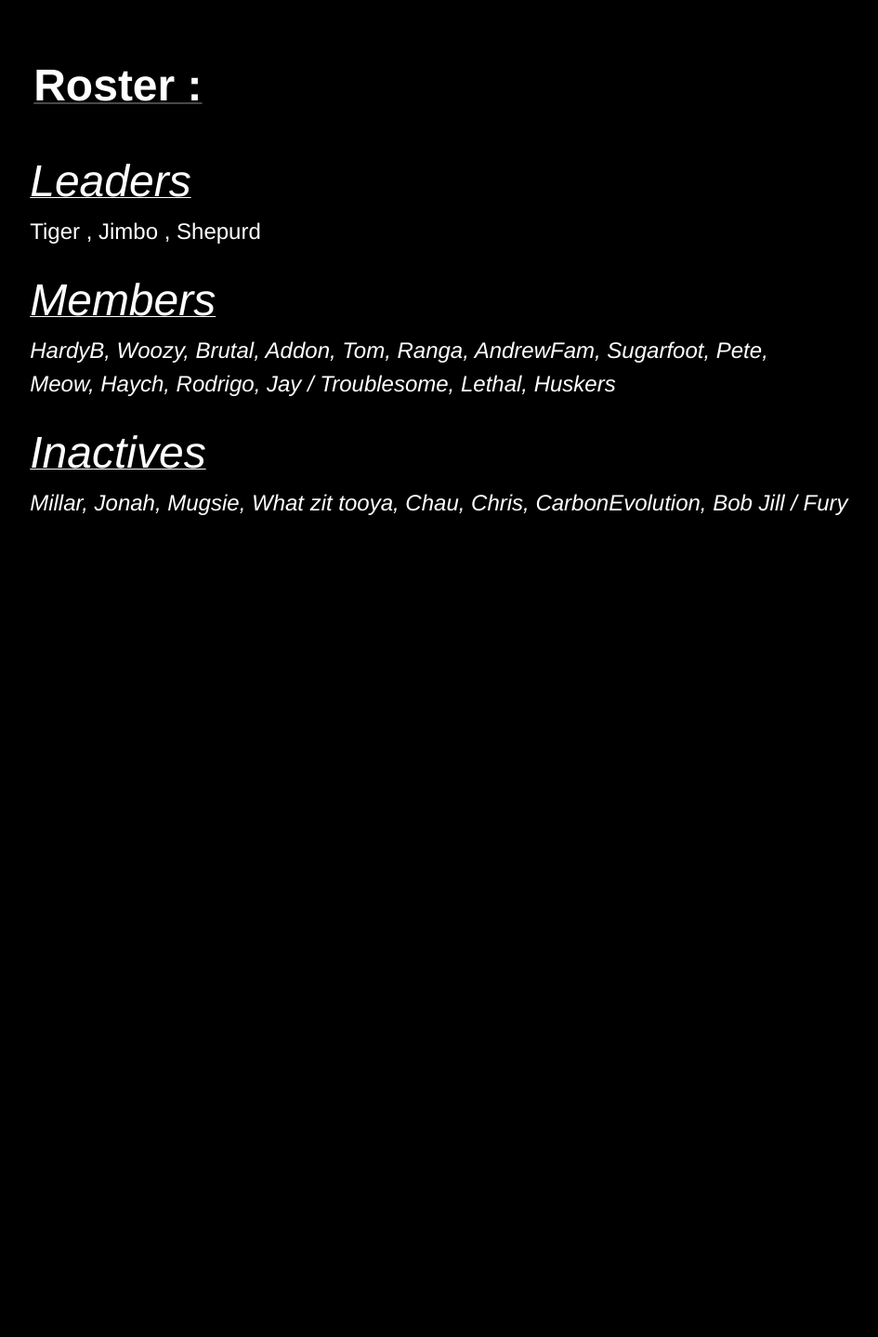
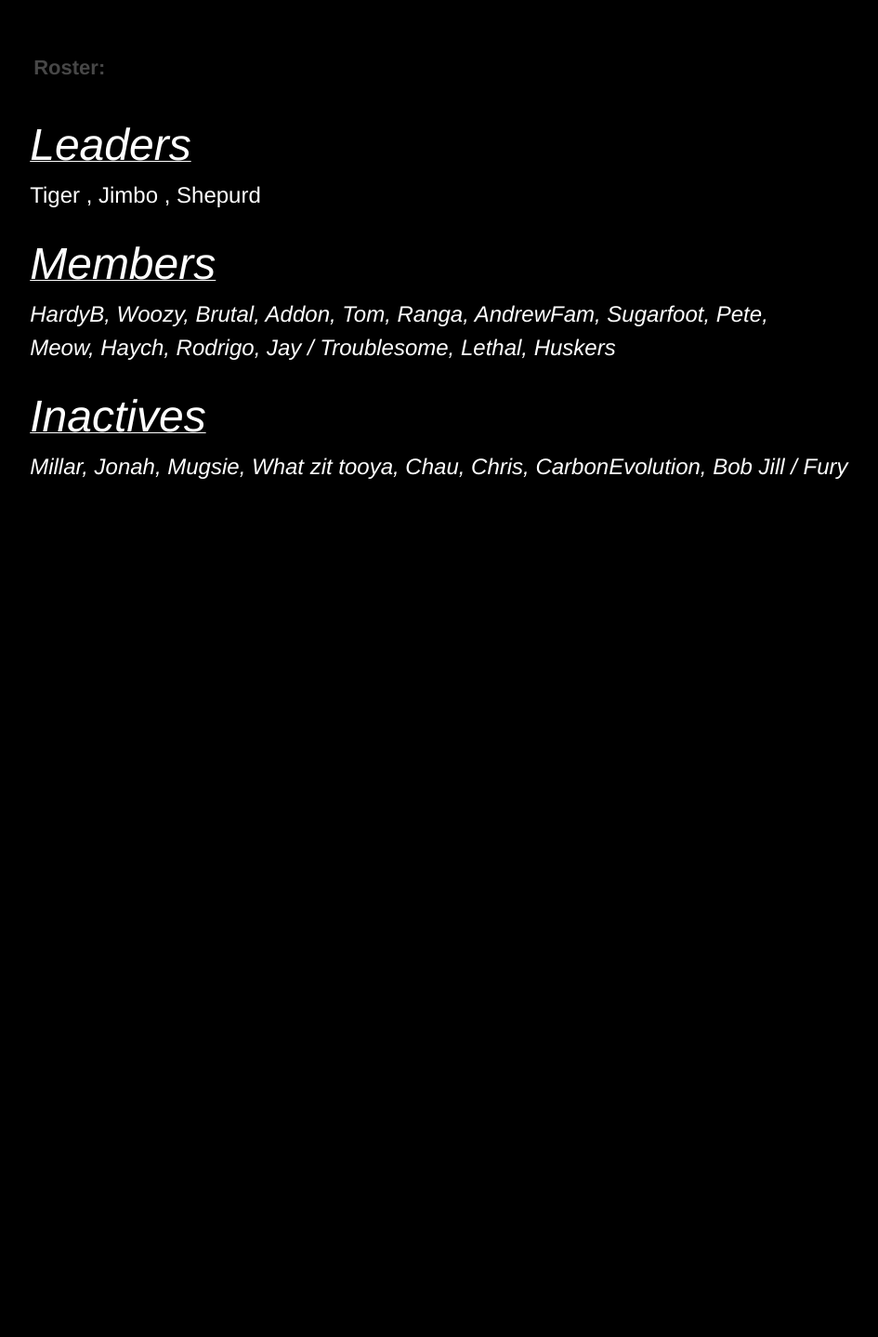
Before and after one commit to DerekR0123/Rossfitness.github.io, a Jekyll site: the page roster.html, which Jekyll copies as it is, in a window 1280 px wide. Shown: the whole page at 93% size, without its empty margins (39-984 px from the left). Built offline with Jekyll 4.4.1, drawn with Linux system fonts in a browser that asks for light colours.

Commit message:
Update roster.html

```diff
--- a/roster.html
+++ b/roster.html
@@ -15,7 +15,7 @@
       <div class="inner clearfix">
         <section id="main-content">
           <a id="designer-templates" class="anchor" href="#designer-templates" aria-hidden="true"><span aria-hidden="true" class="octicon octicon-link"></span></a>
-            <h2><u><FONT size="10" COLOR="#FFFFFF">Roster :</FONT></u></h2><br>
+            <h2 id="roster">Roster:</h2><br>
               <p><u><FONT size="7" COLOR="#FFFFFF" WEIGHT="italic" FAMILY="Curive"><em>Leaders</em></u></FONT><br><FONT size="5" COLOR="#FFFFFF">Tiger , Jimbo , Shepurd<br></em></FONT></p>
               <p><u><FONT size="7" COLOR="#FFFFFF"><em>Members</em></FONT></u></h4><br>
                 <em><FONT size="5" COLOR="#FFFFFF">HardyB, Woozy, Brutal, Addon, Tom, Ranga, AndrewFam, Sugarfoot, Pete,<br>
```
